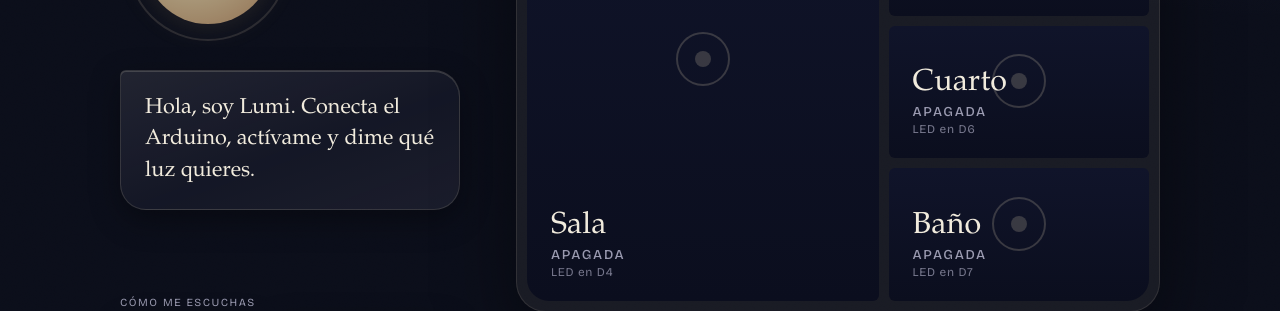
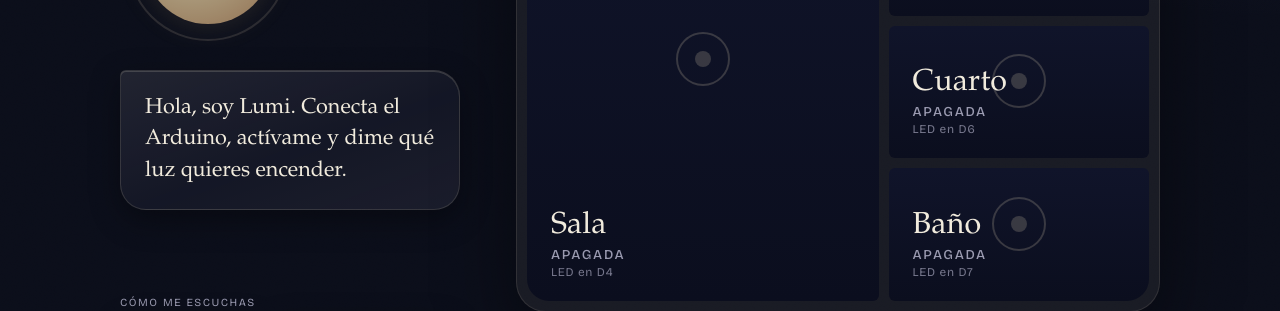
Before and after one commit to AlGit-hub/Proyecto-I.I, a plain HTML site: page index.html in a window 1280 px wide. Shown: the part 280-591 px from the top of the page. Drawn offline with Linux system fonts and the light colour scheme.

```diff
--- a/index.html
+++ b/index.html
@@ -461,7 +461,7 @@ input[type=text], select { background: #0A0D1B; border-color: rgba(255,236,200,.
           </svg>
           <div class="orbe" id="orbe" data-estado="reposo"></div>
         </div>
-        <p class="burbuja" id="burbuja" aria-live="polite">Hola, soy Lumi. Conecta el Arduino, actívame y dime qué luz quieres.</p>
+        <p class="burbuja" id="burbuja" aria-live="polite">Hola, soy Lumi. Conecta el Arduino, actívame y dime qué luz quieres encender.</p>
         <p class="escuche" id="escuche"></p>
         <p class="decision" id="decision" aria-live="polite"></p>
         <div class="modos-caja">
```
Also changed, not shown: 1 other file.
